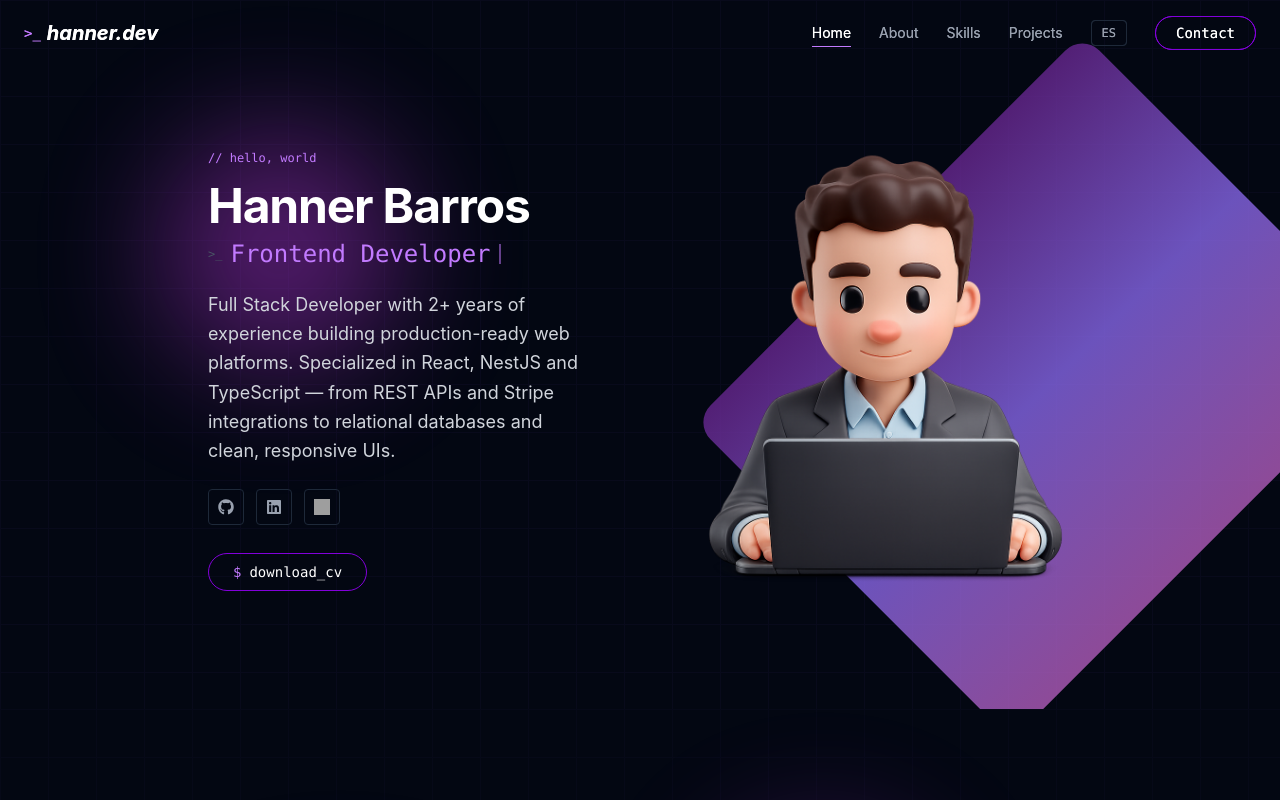
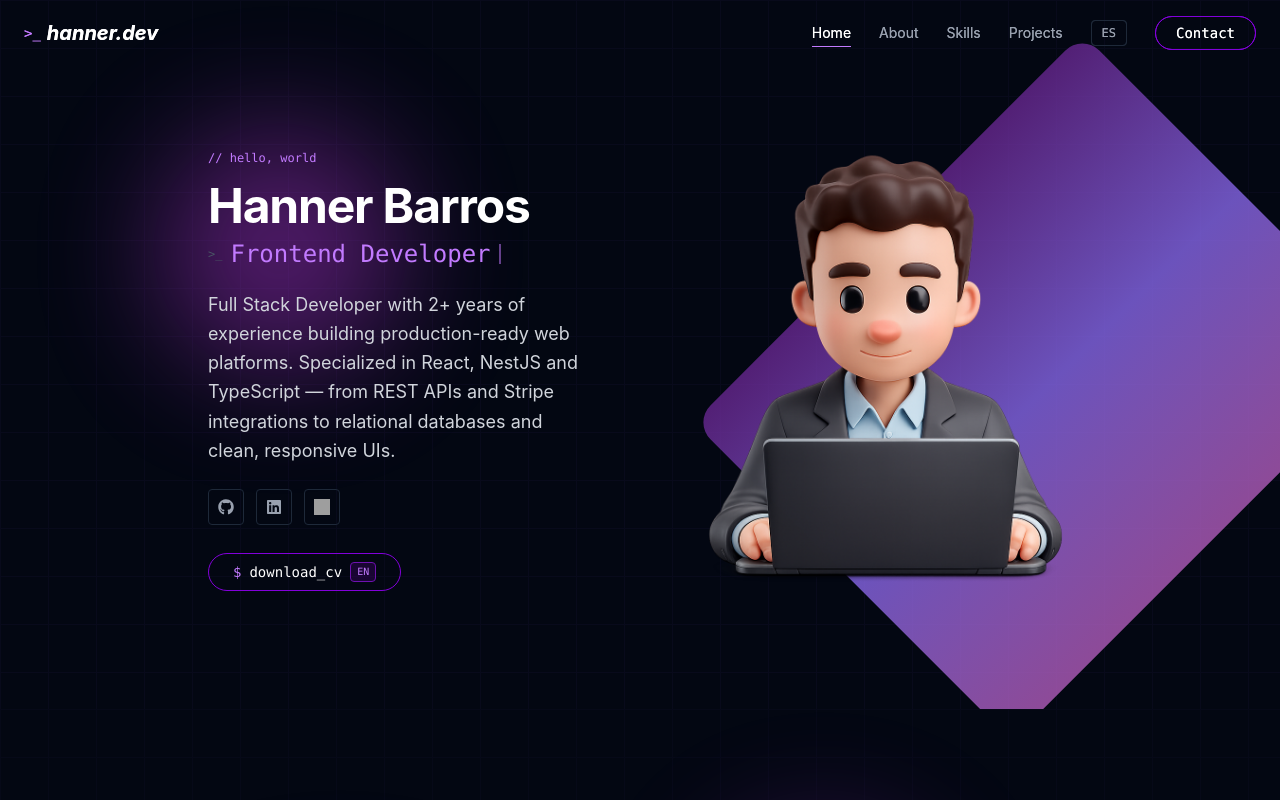
Before and after one commit to HannerB/PORTFOLIO, a React (Vite) app: page / in a window 1280 px wide. Shown: the top 800 px of the page. Built offline with nearby package versions, Linux system fonts and the light colour scheme; grey boxes are pictures that could not be loaded.

Commit message:
fix(hero): fix typing animation with useMemo, add language-aware CV download with EN/ES badge

```diff
--- a/src/components/Hero.jsx
+++ b/src/components/Hero.jsx
@@ -2,8 +2,12 @@ import React, { useState, useEffect, useMemo } from 'react'
 import Navbar from './Navbar'
 import imghero from '/imghero.png'
 import { FaGithub, FaLinkedin } from 'react-icons/fa'
-import Hanner from '/hanner.pdf'
 import { useTranslation } from 'react-i18next'
+
+const CV = {
+    en: '/hanner.pdf',
+    es: '/hanner-es.pdf',
+}
 
 function useTyping(titles) {
     const [titleIndex, setTitleIndex] = useState(0)
@@ -38,9 +42,10 @@ function useTyping(titles) {
 }
 
 export default function Hero() {
-    const { t } = useTranslation()
+    const { t, i18n } = useTranslation()
     const titles = useMemo(() => t('hero.titles', { returnObjects: true }), [t])
     const typedTitle = useTyping(titles)
+    const cvFile = CV[i18n.language] ?? CV.en
 
     return (
         <div className='relative overflow-hidden min-h-[100svh] sm:min-h-[600px] flex flex-col items-center bg-gray-950'>
@@ -119,9 +124,12 @@ export default function Hero() {
                         </a>
                     </div>
 
-                    <a href={Hanner} download>
+                    <a href={cvFile} download>
                         <button className='inline-flex items-center gap-2 text-white border border-purple-700 py-2 px-6 hover:bg-purple-800 hover:shadow-[0_0_30px_rgba(139,92,246,0.4)] rounded-full text-sm font-mono transition-all duration-300 cursor-pointer'>
                             <span className='text-purple-400'>$</span> {t('hero.downloadCv')}
+                            <span className='text-[10px] font-mono text-purple-400 border border-purple-800 bg-purple-950/40 px-1.5 py-0.5 rounded'>
+                                {i18n.language.toUpperCase()}
+                            </span>
                         </button>
                     </a>
                 </section>
```
